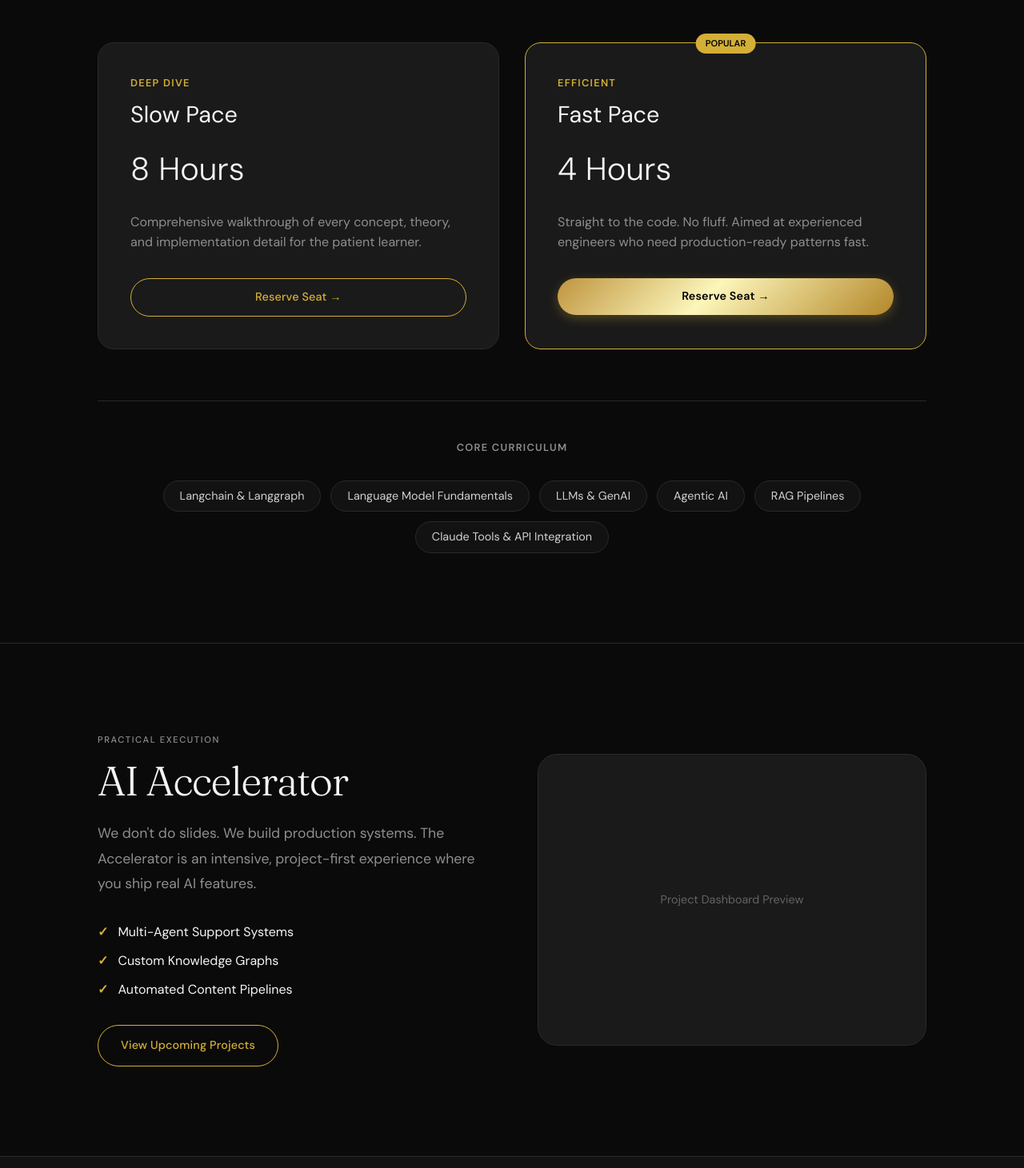
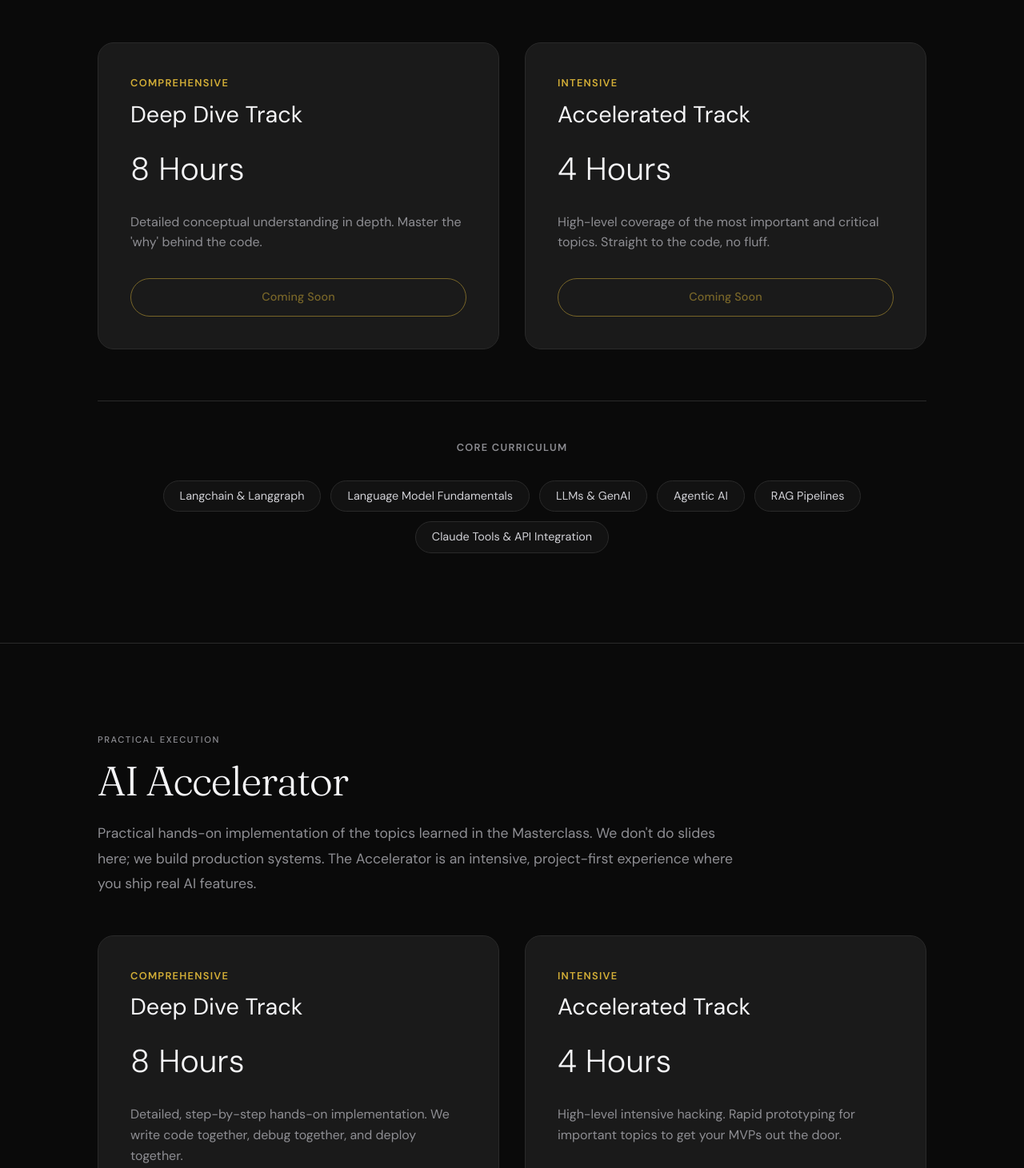
Before and after one commit to iampraveenvemula/fastinai, a React (Vite) app: page / in a window 1280 px wide. Shown: the part 909-2370 px from the top of the page at 80% size. Built offline with nearby package versions, Linux system fonts and the light colour scheme.

Commit message:
Update navbar, masterclass, accelerator, and blog components.

```diff
--- a/src/components/Accelerator.jsx
+++ b/src/components/Accelerator.jsx
@@ -14,34 +14,39 @@ export default function Accelerator() {
     return (
         <section id="accelerator" style={{ padding: '112px 0', background: 'var(--bg)', borderBottom: '1px solid var(--border)' }}>
             <div className="container">
-                <div ref={ref} className="reveal" style={{ display: 'grid', gridTemplateColumns: '1fr 1fr', gap: 64, alignItems: 'center' }}>
-                    <div>
+                <div ref={ref} className="reveal">
                     <span className="label" style={{ display: 'block', marginBottom: 16 }}>Practical Execution</span>
                     <h2 className="display" style={{ fontSize: 'clamp(2.2rem, 4vw, 3.4rem)', color: 'var(--text)', marginBottom: 24 }}>
                         AI Accelerator
                     </h2>
-                        <p style={{ color: 'var(--text-muted)', fontSize: '1.1rem', lineHeight: 1.8, marginBottom: 32 }}>
-                            We don't do slides. We build production systems.
-                            The Accelerator is an intensive, project-first experience where you ship real AI features.
+                    <p style={{ color: 'var(--text-muted)', fontSize: '1.1rem', lineHeight: 1.8, marginBottom: 48, maxWidth: '800px' }}>
+                        Practical hands-on implementation of the topics learned in the Masterclass. We don't do slides here; we build production systems. The Accelerator is an intensive, project-first experience where you ship real AI features.
                     </p>
-                        <ul style={{ listStyle: 'none', padding: 0, margin: '0 0 32px 0' }}>
-                            {['Multi-Agent Support Systems', 'Custom Knowledge Graphs', 'Automated Content Pipelines'].map(item => (
-                                <li key={item} style={{ display: 'flex', alignItems: 'center', gap: 12, marginBottom: 12, color: 'var(--text)' }}>
-                                    <span style={{ color: 'var(--primary)', fontWeight: 800 }}>✓</span> {item}
-                                </li>
-                            ))}
-                        </ul>
-                        <button className="btn btn-outline" style={{ padding: '14px 28px' }}>View Upcoming Projects</button>
+
+                    <div style={{ display: 'grid', gridTemplateColumns: 'repeat(auto-fit, minmax(300px, 1fr))', gap: 32, marginBottom: 64 }}>
+                        {/* Slow Pace */}
+                        <div className="card-minimal pace-card" style={{ padding: 40, border: '1px solid var(--border)', borderRadius: 20 }}>
+                            <div style={{ color: 'var(--primary)', fontWeight: 600, fontSize: '0.8rem', letterSpacing: '0.1em', marginBottom: 8 }}>COMPREHENSIVE</div>
+                            <h3 style={{ fontSize: '1.8rem', marginBottom: 16 }}>Deep Dive Track</h3>
+                            <div style={{ fontSize: '2.5rem', fontWeight: 300, marginBottom: 24, color: 'var(--text)' }}>8 Hours</div>
+                            <p style={{ color: 'var(--text-muted)', marginBottom: 32, lineHeight: 1.6 }}>Detailed, step-by-step hands-on implementation. We write code together, debug together, and deploy together.</p>
+                            <button className="btn btn-outline" disabled style={{ width: '100%', justifyContent: 'center', opacity: 0.5, cursor: 'not-allowed' }}>Coming Soon</button>
                         </div>
-                    <div style={{ background: 'var(--surface)', borderRadius: 24, border: '1px solid var(--border)', aspectRatio: '4/3', display: 'flex', alignItems: 'center', justifyContent: 'center' }}>
-                         <span style={{ color: 'var(--text-light)', fontSize: '0.9rem' }}>Project Dashboard Preview</span>
+
+                        {/* Fast Pace */}
+                        <div className="card-minimal pace-card" style={{ padding: 40, border: '1px solid var(--border)', borderRadius: 20, position: 'relative' }}>
+                            <div style={{ color: 'var(--primary)', fontWeight: 600, fontSize: '0.8rem', letterSpacing: '0.1em', marginBottom: 8 }}>INTENSIVE</div>
+                            <h3 style={{ fontSize: '1.8rem', marginBottom: 16 }}>Accelerated Track</h3>
+                            <div style={{ fontSize: '2.5rem', fontWeight: 300, marginBottom: 24, color: 'var(--text)' }}>4 Hours</div>
+                            <p style={{ color: 'var(--text-muted)', marginBottom: 32, lineHeight: 1.6 }}>High-level intensive hacking. Rapid prototyping for important topics to get your MVPs out the door.</p>
+                            <button className="btn btn-outline" disabled style={{ width: '100%', justifyContent: 'center', opacity: 0.5, cursor: 'not-allowed' }}>Coming Soon</button>
+                        </div>
                     </div>
                 </div>
             </div>
             <style>{`
-                @media (max-width: 768px) {
-                    #accelerator .reveal { grid-template-columns: 1fr !important; gap: 40px !important; }
-                }
+                .pace-card { transition: border-color 0.3s ease; }
+                .pace-card:hover { border-color: var(--primary) !important; }
             `}</style>
         </section>
     )
--- a/src/components/Blog.jsx
+++ b/src/components/Blog.jsx
@@ -14,8 +14,6 @@ export default function Blog() {
 
     const posts = [
         { title: 'The Complete Beginner\'s Guide to Large Language Models (LLMs)', date: 'Mar 15, 2026', read: '15 min', link: '/blog/understanding-llm-models-complete-guide' },
-        { title: 'The Fall of Simple RAG', date: 'Mar 10, 2026', read: '5 min', link: '#' },
-        { title: 'Why your Agent is failing in production', date: 'Mar 02, 2026', read: '8 min', link: '#' },
     ]
 
     return (
--- a/src/components/MasterClass.jsx
+++ b/src/components/MasterClass.jsx
@@ -31,22 +31,21 @@ export default function MasterClass() {
 
                     <div style={{ display: 'grid', gridTemplateColumns: 'repeat(auto-fit, minmax(300px, 1fr))', gap: 32, marginBottom: 64 }}>
                         {/* Slow Pace */}
-                        <div className="card-minimal" style={{ padding: 40, border: '1px solid var(--border)', borderRadius: 20 }}>
-                            <div style={{ color: 'var(--primary)', fontWeight: 600, fontSize: '0.8rem', letterSpacing: '0.1em', marginBottom: 8 }}>DEEP DIVE</div>
-                            <h3 style={{ fontSize: '1.8rem', marginBottom: 16 }}>Slow Pace</h3>
+                        <div className="card-minimal pace-card" style={{ padding: 40, border: '1px solid var(--border)', borderRadius: 20 }}>
+                            <div style={{ color: 'var(--primary)', fontWeight: 600, fontSize: '0.8rem', letterSpacing: '0.1em', marginBottom: 8 }}>COMPREHENSIVE</div>
+                            <h3 style={{ fontSize: '1.8rem', marginBottom: 16 }}>Deep Dive Track</h3>
                             <div style={{ fontSize: '2.5rem', fontWeight: 300, marginBottom: 24, color: 'var(--text)' }}>8 Hours</div>
-                            <p style={{ color: 'var(--text-muted)', marginBottom: 32, lineHeight: 1.6 }}>Comprehensive walkthrough of every concept, theory, and implementation detail for the patient learner.</p>
-                            <a href="#apply" className="btn btn-outline" style={{ width: '100%', justifyContent: 'center' }}>Reserve Seat →</a>
+                            <p style={{ color: 'var(--text-muted)', marginBottom: 32, lineHeight: 1.6 }}>Detailed conceptual understanding in depth. Master the 'why' behind the code.</p>
+                            <button className="btn btn-outline" disabled style={{ width: '100%', justifyContent: 'center', opacity: 0.5, cursor: 'not-allowed' }}>Coming Soon</button>
                         </div>
 
                         {/* Fast Pace */}
-                        <div className="card-minimal" style={{ padding: 40, border: '1px solid var(--primary)', borderRadius: 20, position: 'relative' }}>
-                            <div style={{ position: 'absolute', top: -12, left: '50%', transform: 'translateX(-50%)', background: 'var(--primary)', color: '#000', fontSize: '0.7rem', fontWeight: 800, padding: '4px 12px', borderRadius: 20 }}>POPULAR</div>
-                            <div style={{ color: 'var(--primary)', fontWeight: 600, fontSize: '0.8rem', letterSpacing: '0.1em', marginBottom: 8 }}>EFFICIENT</div>
-                            <h3 style={{ fontSize: '1.8rem', marginBottom: 16 }}>Fast Pace</h3>
+                        <div className="card-minimal pace-card" style={{ padding: 40, border: '1px solid var(--border)', borderRadius: 20, position: 'relative' }}>
+                            <div style={{ color: 'var(--primary)', fontWeight: 600, fontSize: '0.8rem', letterSpacing: '0.1em', marginBottom: 8 }}>INTENSIVE</div>
+                            <h3 style={{ fontSize: '1.8rem', marginBottom: 16 }}>Accelerated Track</h3>
                             <div style={{ fontSize: '2.5rem', fontWeight: 300, marginBottom: 24, color: 'var(--text)' }}>4 Hours</div>
-                            <p style={{ color: 'var(--text-muted)', marginBottom: 32, lineHeight: 1.6 }}>Straight to the code. No fluff. Aimed at experienced engineers who need production-ready patterns fast.</p>
-                            <a href="#apply" className="btn btn-fill" style={{ width: '100%', justifyContent: 'center' }}>Reserve Seat →</a>
+                            <p style={{ color: 'var(--text-muted)', marginBottom: 32, lineHeight: 1.6 }}>High-level coverage of the most important and critical topics. Straight to the code, no fluff.</p>
+                            <button className="btn btn-outline" disabled style={{ width: '100%', justifyContent: 'center', opacity: 0.5, cursor: 'not-allowed' }}>Coming Soon</button>
                         </div>
                     </div>
 
@@ -69,6 +68,10 @@ export default function MasterClass() {
                     </div>
                 </div>
             </div>
+            <style>{`
+                .pace-card { transition: border-color 0.3s ease; }
+                .pace-card:hover { border-color: var(--primary) !important; }
+            `}</style>
         </section>
     )
 }
--- a/src/components/Navbar.jsx
+++ b/src/components/Navbar.jsx
@@ -23,14 +23,14 @@ export default function Navbar() {
             <div className="container" style={{ display: 'flex', alignItems: 'center', justifyContent: 'space-between', height: 60 }}>
 
                 {/* Logo */}
-                <a href="#" style={{ textDecoration: 'none', display: 'flex', alignItems: 'center', gap: 10 }}>
+                <a href="/" style={{ textDecoration: 'none', display: 'flex', alignItems: 'center', gap: 10 }}>
                     <LogoInline size="navbar" />
                 </a>
 
                 {/* Desktop nav */}
                 <div className="hidden md:flex" style={{ alignItems: 'center', gap: 36 }}>
                     {['Master Class', 'Accelerator', 'Hiring Support', 'Blog'].map(l => (
-                        <a key={l} href={`#${l.toLowerCase().replace(/ /g, '-')}`} style={{
+                        <a key={l} href={`/#${l.toLowerCase().replace(/ /g, '-')}`} style={{
                             fontFamily: 'var(--font-body)', color: 'var(--text-muted)',
                             fontSize: '0.875rem', fontWeight: 400, textDecoration: 'none',
                             transition: 'color 0.15s',
@@ -54,7 +54,7 @@ export default function Navbar() {
                 <div style={{ background: 'rgba(10,10,10,0.97)', borderTop: '1px solid var(--border)', padding: '12px 0 20px' }}>
                     <div className="container" style={{ display: 'flex', flexDirection: 'column', gap: 2 }}>
                         {['Master Class', 'Accelerator', 'Hiring Support', 'Blog'].map(l => (
-                            <a key={l} href={`#${l.toLowerCase().replace(/ /g, '-')}`} onClick={() => setMenuOpen(false)}
+                            <a key={l} href={`/#${l.toLowerCase().replace(/ /g, '-')}`} onClick={() => setMenuOpen(false)}
                                 style={{ padding: '12px 0', color: 'var(--text-muted)', textDecoration: 'none', fontSize: '0.9rem', borderBottom: '1px solid var(--border)' }}
                             >{l}</a>
                         ))}
```
Lines whose indentation alone changed are shown as unchanged.
